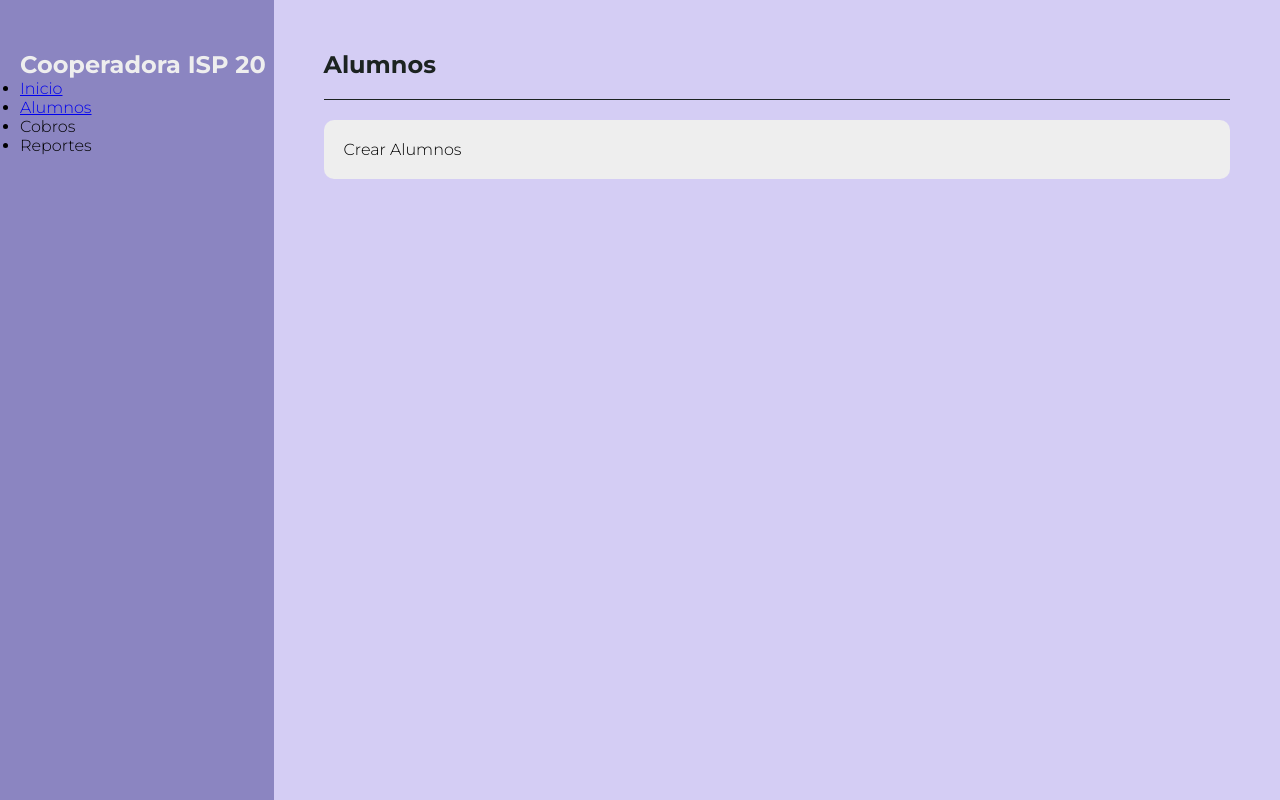
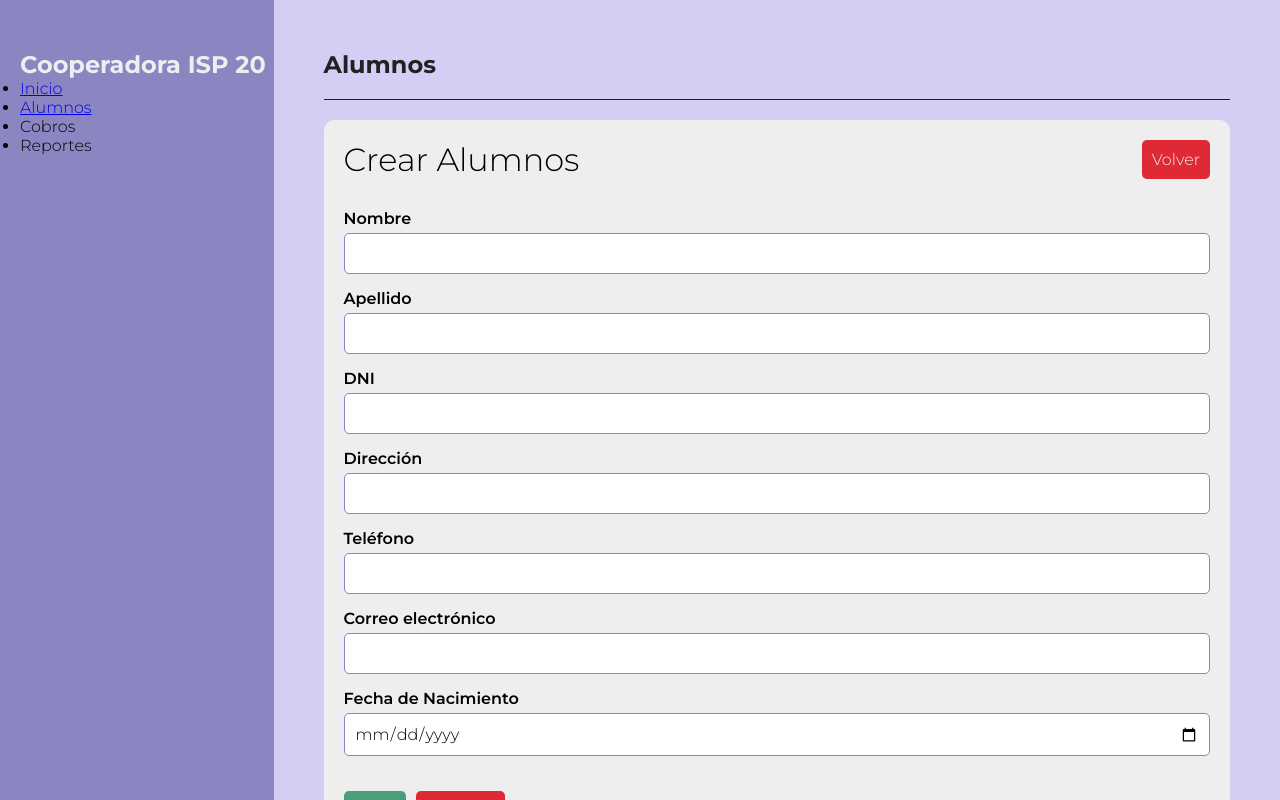
Before and after one commit to fabibobadilla/cooperadora-isp-fork, a Next.js app: page /alumnos/crear in a window 1280 px wide. Built offline with nearby package versions, Linux system fonts and the light colour scheme.

Commit message:
Form Actions

```diff
--- a/src/app/alumnos/crear/page.js
+++ b/src/app/alumnos/crear/page.js
@@ -1,3 +1,16 @@
+import AlumnosFormComponent from '@/components/AlumnosFormComponent';
+import { studentFormActionHandler } from '@/server/actions/alumnos';
+
 export default function CrearAlumnosPage(){
-  return <h1>Crear Alumnos</h1>;
+  return (
+    <>
+      <div className='subpage-back-header'>
+          <h1>Crear Alumnos</h1>
+          <button className='button error'>Volver</button>
+      </div>
+      <div>
+        <AlumnosFormComponent handler={studentFormActionHandler} />
+      </div>
+    </>
+  );
 }
--- a/src/app/globals.css
+++ b/src/app/globals.css
@@ -140,3 +140,35 @@ input {
   border: 1px solid var(--tropical-indigo);
   min-width: 350px;
 }
+
+.subpage-back-header {
+  display: flex;
+  justify-content: space-between;
+  align-items: center;
+  margin-bottom: 30px;
+
+  h1 {
+    font-size: 2rem;
+  }
+}
+
+.students-form {
+  display: flex;
+  width: 100%;
+  flex-flow: column;
+
+  label {
+    font-weight: 600;
+    display: flex;
+    flex-flow: column;
+    gap: 5px;
+    margin-bottom: 15px;
+  }
+
+  .form-footer {
+    margin-top: 20px;
+    margin-bottom: 20px;
+    display: flex;
+    gap: 10px;
+  }
+}
--- /dev/null
+++ b/src/components/AlumnosFormComponent.js
@@ -0,0 +1,47 @@
+"use client";
+
+export default function AlumnosFormComponent({handler}) {
+
+  const formAction = async (formData) => {
+    const response = await handler(formData);
+    console.log("RESPUESTA CLIENTE", response);
+  }
+
+  return (
+    <form action={formAction} className='students-form'>
+      <label>
+        Nombre
+        <input name='firstName' type='text' placeholder='' />
+      </label>
+      <label>
+        Apellido
+        <input name='lastName' type='text' placeholder='' />
+      </label>
+        <label>
+          DNI
+          <input name='dni' type='number' placeholder='' />
+        </label>
+        <label>
+          Dirección
+          <input name='address' type='address' placeholder='' />
+        </label>
+        <label>
+          Teléfono
+          <input name='phone' type='phone' placeholder='' />
+        </label>
+        <label>
+          Correo electrónico
+          <input name='email' type='email' placeholder='' />
+        </label>
+        <label>
+          Fecha de Nacimiento
+          <input name='dob' type='date' placeholder='' />
+        </label>
+
+        <div className='form-footer'>
+          <button type='submit' className='button success'>Crear</button>
+          <button type='button' className='button error'>Cancelar</button>
+        </div>
+    </form>
+  )
+}
--- /dev/null
+++ b/src/pages/api/alumnos.js
@@ -0,0 +1,11 @@
+export default function handler(req, res) {
+  const {method} = req;
+
+  if(method === 'GET'){}
+
+  if(method === 'POST'){
+    const data = JSON.parse(req.body);
+    res.status(200).json({message: 'ok', data});
+  }
+
+}
--- /dev/null
+++ b/src/server/actions/alumnos.js
@@ -0,0 +1,21 @@
+"use server";
+
+export const studentFormActionHandler = async (formData) => {
+  const data = {
+    firstName:  formData.get('firstName'),
+    lastName:   formData.get('lastName'),
+    dni:        formData.get('dni'),
+    address:    formData.get('address'),
+    phone:      formData.get('phone'),
+    email:      formData.get('email'),
+    dob:        formData.get('dob')
+  }
+
+  const response = await fetch('http://localhost:3000/api/alumnos', {
+    method: 'POST',
+    body: JSON.stringify(data)
+  });
+  const res = await response.json();
+
+  return res;
+}
```
